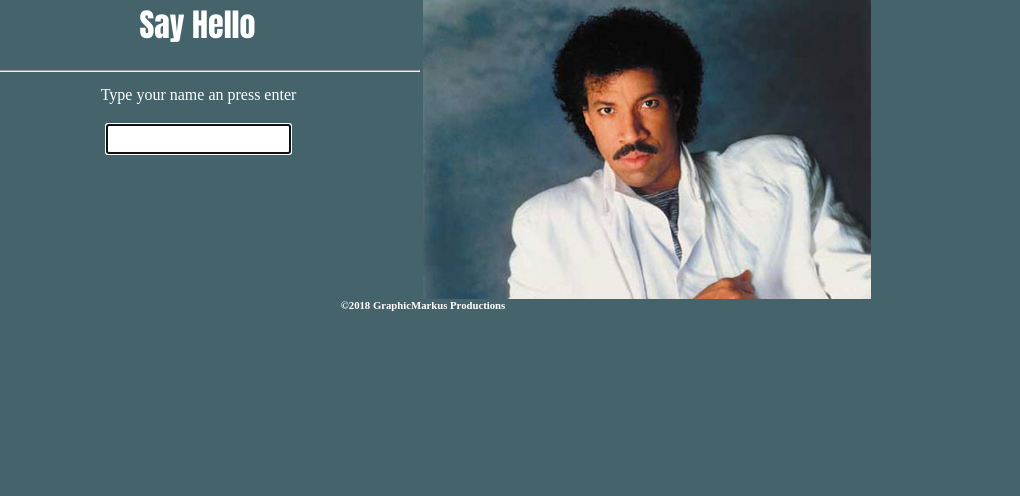
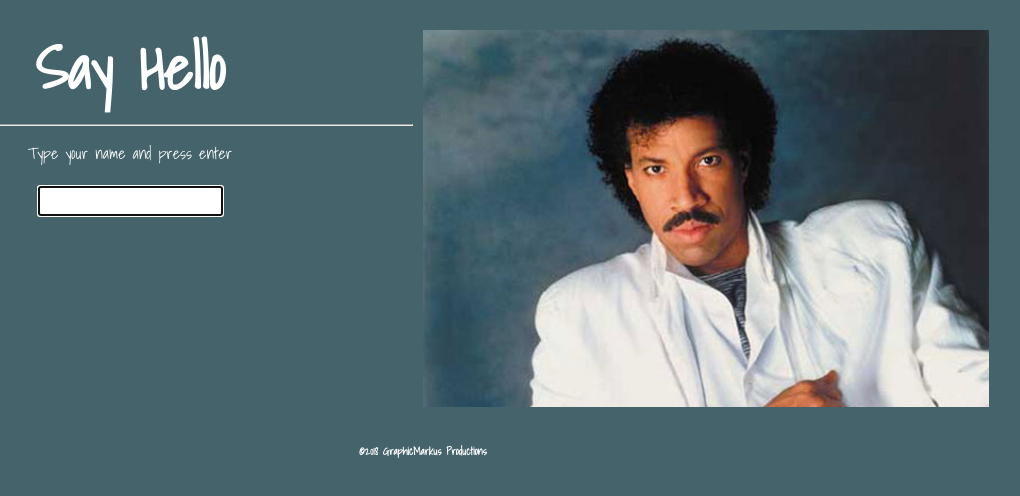
Before and after one commit to mnowowiejski/SayHello_JS, a plain HTML site: page index.html in a window 1280 px wide. Shown: the whole page, without its empty margins (217-1237 px from the left). Drawn offline with Linux system fonts and the light colour scheme.

Commit message:
update CSS and add font

```diff
--- a/css/main.css
+++ b/css/main.css
@@ -1,26 +1,56 @@
+@import url('https://fonts.googleapis.com/css?family=Shadows+Into+Light:400');
+
 .red {
     color:red;
     text-transform: capitalize;
 
 }
+
+
 body {
   background-color: #45636b;
   color:white;
   margin: 0 auto;
-  width: 70%;
+  width: 90%;
+  font-family: "Shadows Into Light", "arial";
+}
+
+main {
+    display: flex;
+    flex-direction: row;
+    margin-top: 20px;
+  }
+
+
+h1 {
+  margin: 0;
+  padding: 0;
+  font-size: 60px;
+}
+
+
+
+
+#left {
+  width: 50%;
   text-align: center;
+
 }
-h1 {
-  font-family: impact;
+
+#right {
+  width: 50%;
+  padding: 10px;
+
 }
 
 img {
-  width: 50%;
+  width:100%;
 }
+
 footer {
+  text-align: center;
+}
 
-  clear:both;
-}
 input {
     margin: 20px;
     height: 30px;
--- a/index.html
+++ b/index.html
@@ -5,23 +5,24 @@
   </head>
 
   <body>
-    <header>
-      <img src="images/lionel.jpg" alt="Lionel Ritchie" align="right" />
+    <main>
+      <div id="left">
         <h1>Say Hello</h1>
         <hr>
-    </header>
-    <main>
         <form>
           <fieldset>
               <legend><strong>What is your name?</strong></legend>
-            <label>Type your name an press enter<br>
+              <label>Type your name and press enter<br>
                   <input type="text">
               </label>
 
           </fieldset>
         </form>
+      </div>
+      <div id="right">
+        <img src="images/lionel.jpg" alt="Lionel Ritchie"  />
+      </div>
     </main>
-
     <footer>
       <h6>&copy;2018 GraphicMarkus Productions</h6>
     </footer>
```
Lines whose indentation alone changed are shown as unchanged.
